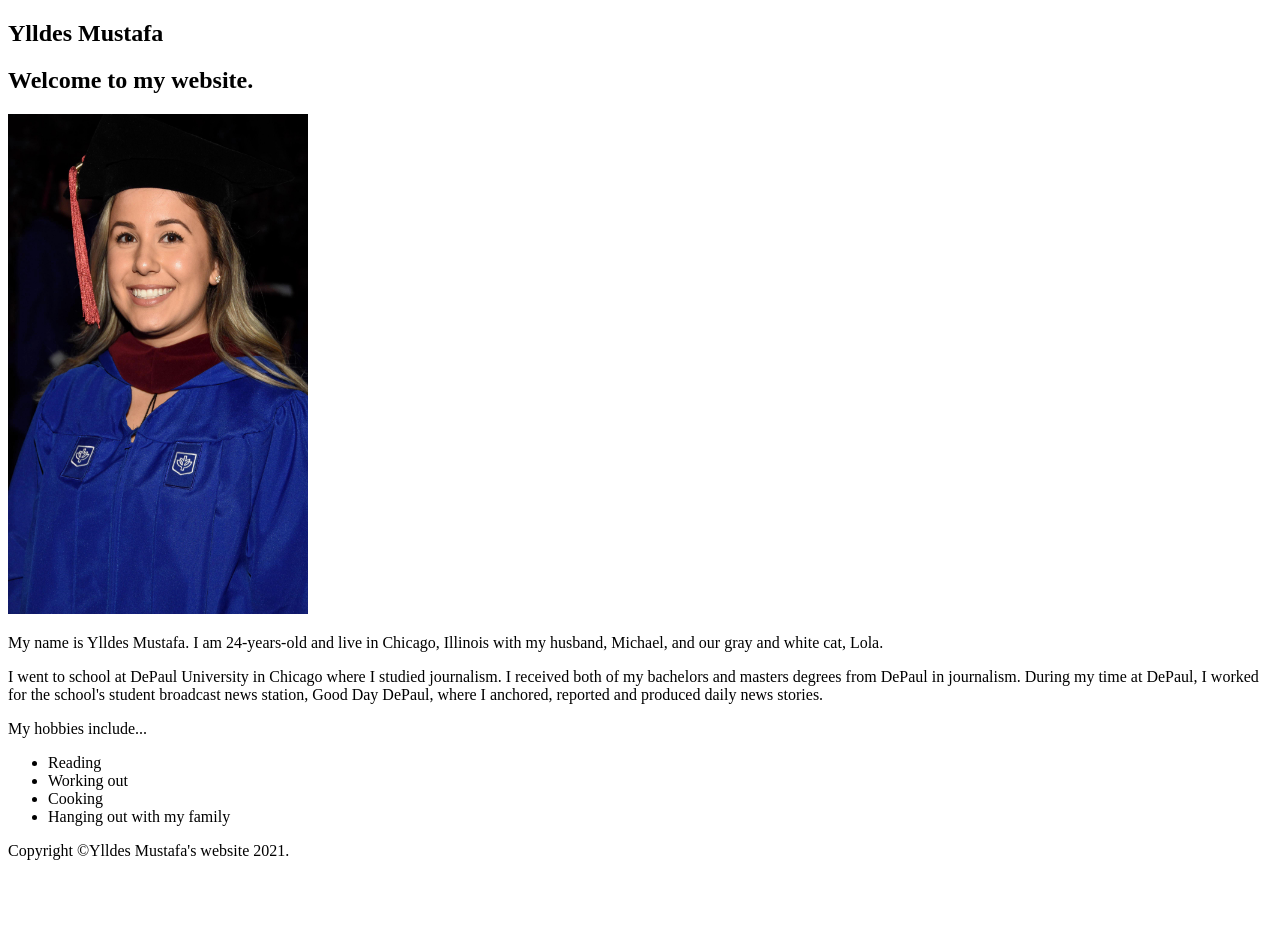
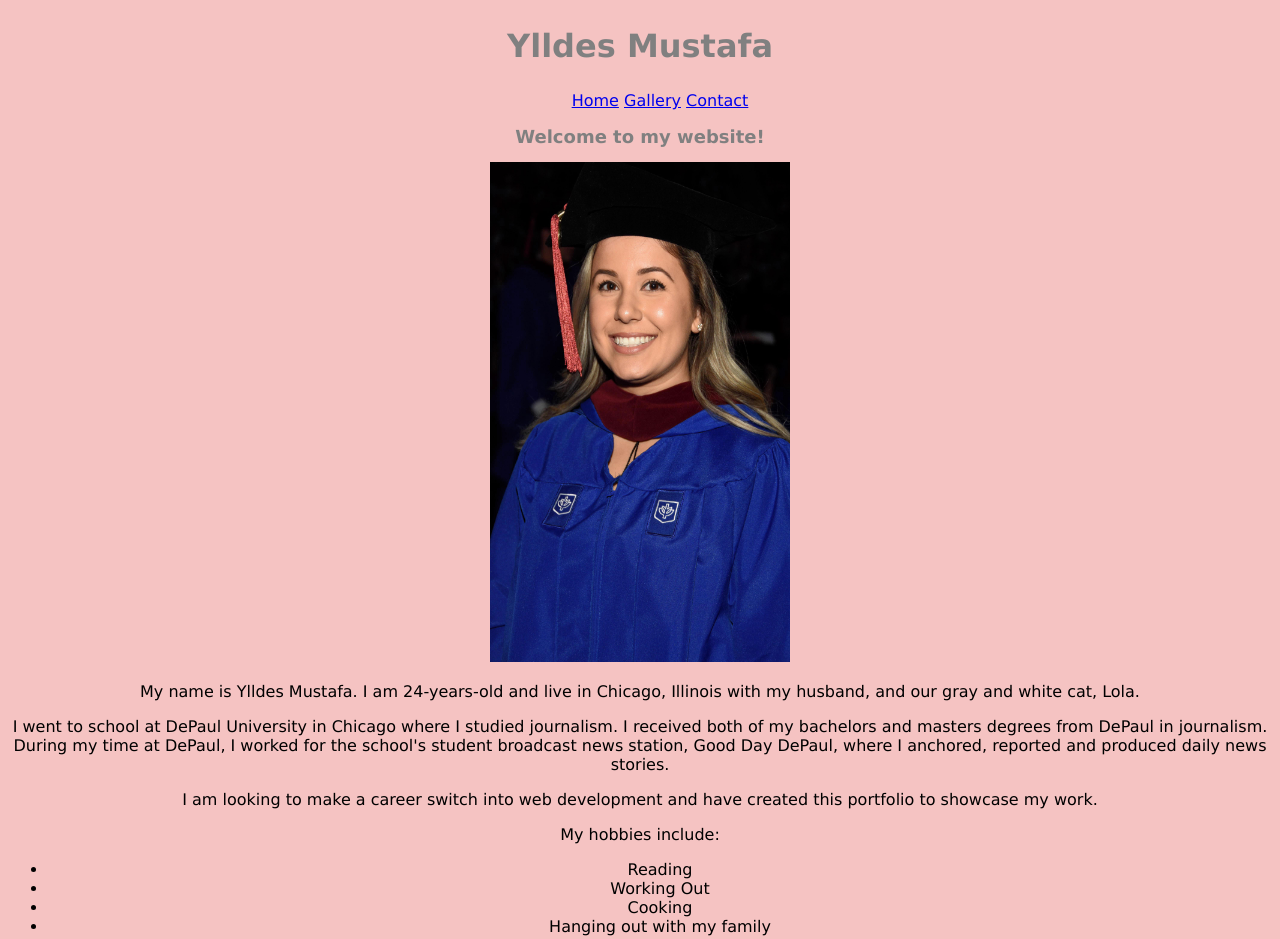
Before and after one commit to ylldesmustafa/html-css, a plain HTML site: page index.html in a window 1280 px wide. Shown: the top 939 px of the page. Before the commit the page ends 876 px from the top, so only its background shows below. Drawn offline with Linux system fonts and the light colour scheme.

Commit message:
added css to pages

```diff
--- a/index.css
+++ b/index.css
@@ -0,0 +1,48 @@
+
+
+h1{
+  font-family: Verdana, Geneva, Tahoma, sans-serif;
+  font-size: xx-large;
+  color: gray;
+  text-align: center
+}
+
+h2 {
+  font-family: Verdana, Geneva, Tahoma, sans-serif;
+  font-size: large;
+  color: gray;
+  text-align: center
+}
+
+h5 {
+  font-family: Verdana, Geneva, Tahoma, sans-serif;
+  font-size: small;
+  color: gray;
+  text-align: center;
+}
+
+h6 {
+  font-family: Verdana, Geneva, Tahoma, sans-serif;
+  font-size: small;
+  color: gray;
+  text-align: center;
+}
+
+body {
+  text-align: center;
+  background-image: url(./Images/pinkbackground.jpg);
+}
+
+p {
+  font-family: Verdana, Geneva, Tahoma, sans-serif;
+  font-size: medium;
+  color: gray
+  text-align: center
+}
+
+ul {
+  font-family: Verdana, Geneva, Tahoma, sans-serif;
+  font-size: medium;
+  color: gray
+  text-align: center
+}
--- a/index.html
+++ b/index.html
@@ -4,31 +4,45 @@
     <meta charset="UTF-8">
     <meta name="viewport" content="width=device-width, initial-scale=1.0">
     <title>Ylldes Mustafa</title>
+    <link rel="stylesheet" href="index.css">
 </head>
 <body>
     <section id="header" class="card">
         <h1>Ylldes Mustafa</h1>
     </section>
 
+    <ul class="side-menu">
+        <a href="index.html"> Home</a>
+        <a href="gallery.html">Gallery</a>
+        <a href="contact.html">Contact</a>
+    </ul>
+
     <main id="main">
         <section id="welcome" class="card">
-            <h2>Welcome to my website.</h2>
+            <h2>Welcome to my website!</h2>
 
         <img src="/Images/50318579_00301_0323_Large.jpg" alt="My image" width="300" height="500">
 
-        <p>My name is Ylldes Mustafa. I am 24-years-old and live in Chicago, Illinois with my husband, Michael, and our gray and white cat, Lola.</p>
+        <p>My name is Ylldes Mustafa. I am 24-years-old and live in Chicago, Illinois with my husband, and our gray and white cat, Lola.</p>
 
         <p>I went to school at DePaul University in Chicago where I studied journalism. I received both of my bachelors and masters degrees from DePaul in journalism. During my time at DePaul, I worked for the school's student broadcast news station, Good Day DePaul, where I anchored, reported and produced daily news stories.</p>
 
-        <p>My hobbies include...</p>
+        <p>I am looking to make a career switch into web development and have created this portfolio to showcase my work.</p>
+
+        <p>My hobbies include:</p>
         <ul>
             <li>Reading</li>
-            <li>Working out</li>
+            <li>Working Out</li>
             <li>Cooking</li>
             <li>Hanging out with my family</li>
+
           </ul>
         </section>
-
+<br>
+<br>
+<br>
+<br>
+<br>
     <footer id="footer">
         <p class="text-center">Copyright &copy;Ylldes Mustafa's website 2021.</p>
 
```
Also changed, not shown: contact.html (+14 -2 lines), gallery.html (+16 -3 lines), Images/graybackground.png (added), Images/pinkbackground.jpg (added).
